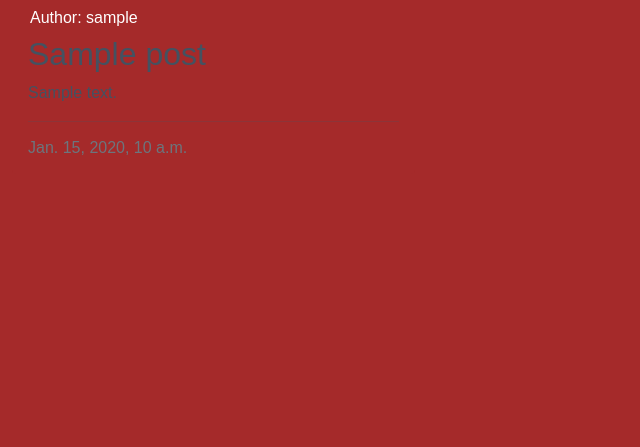
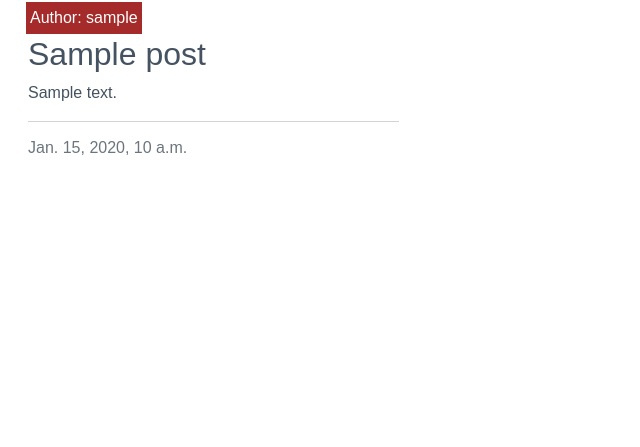
Before and after one commit to culanomeara/adventureswithwood, a Django app: page /posts/ in a window 1280 px wide. Shown: the part 353-800 px from the top of the page, without its empty margins (0-640 px from the left). Run offline with Django 3.2, Linux system fonts and the light colour scheme; tables that the repository leaves empty hold one stand-in row (values such as "Sample post"); some web fonts are replaced.

Commit message:
Restyle bg color to white and text to red

```diff
--- a/static/css/style.css
+++ b/static/css/style.css
@@ -2,7 +2,7 @@
 
 body {
     font-family: 'Antic', sans-serif;
-    background-color: #a52a2a;
+    color: #a52a2a;
 }
 
 .navbarText {
@@ -30,7 +30,6 @@ body {
 
 .card {
     border: none;
-    background-color: #a52a2a;
 }
 
 .image-container {
@@ -56,7 +55,7 @@ body {
 }
 
 .p-link:hover {
-    color: #a52a2a;
+    color: #2aa53f;
 }
 
 /* .page-link {
```
